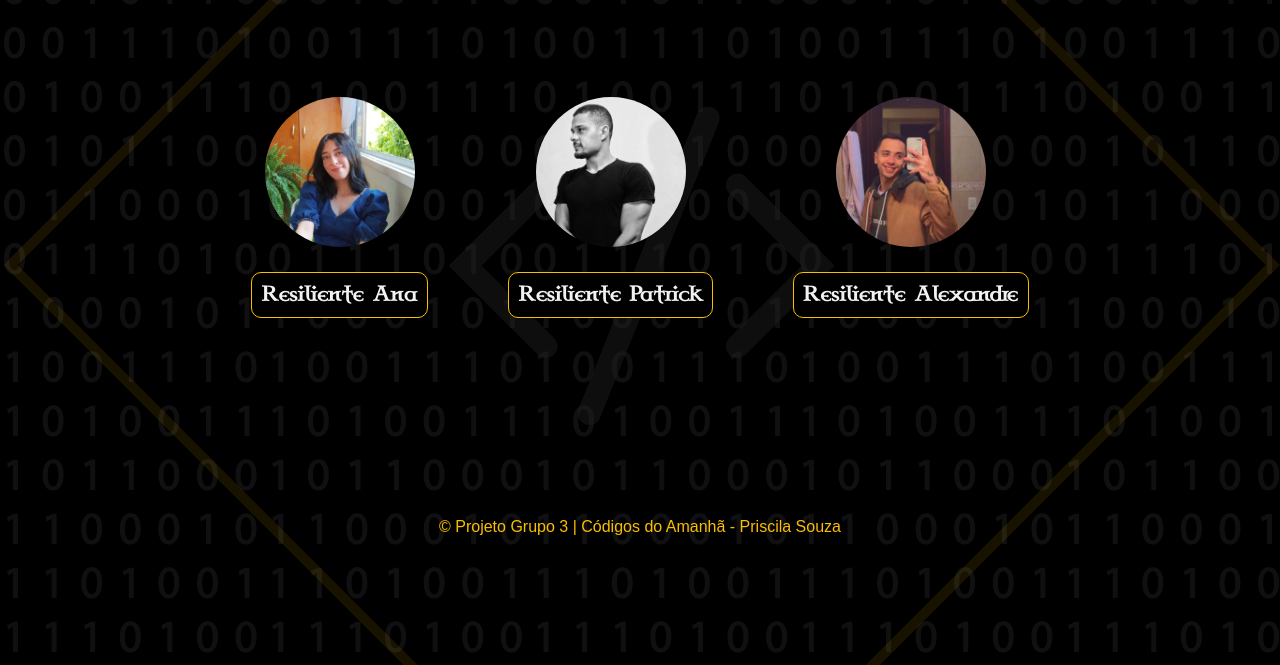
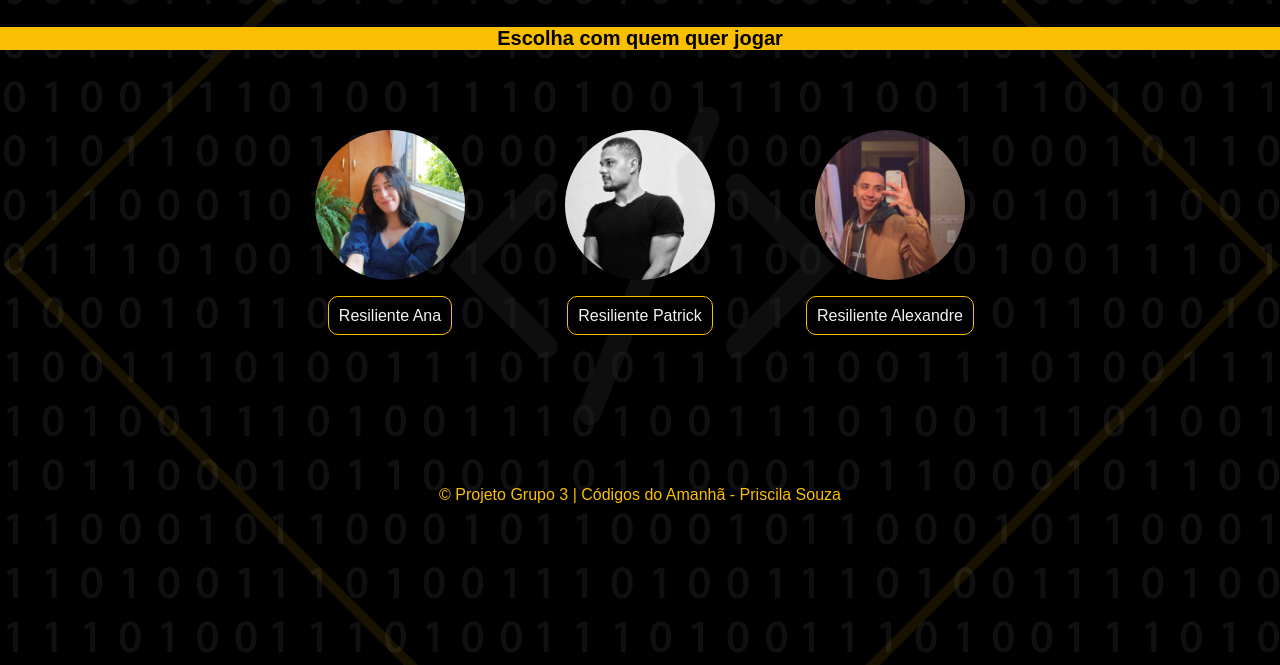
Before and after one commit to priKSouza/projeto1-resilia, a plain HTML site: page Html/jogadores.html in a window 1280 px wide. Shown: the part 135-800 px from the top of the page. Drawn offline with Linux system fonts and the light colour scheme; files whose address does not match are found by name.

Commit message:
Modifiquei a página de jogadores

```diff
--- a/Css/style.css
+++ b/Css/style.css
@@ -27,11 +27,23 @@ body {
   background-size: cover;
 }
 
+main{
+  display: flex;
+  justify-content: center;
+  background-color: #fabe02;
+}
+
+.escolha{
+  font-size: 20px;
+  color: #000;
+  font-family: Arial, Helvetica, sans-serif;
+}
+
 .jogadores {
   display: flex;
   justify-content: center;
   text-align: center;
-  margin: 50px;
+  margin: 30px;
 }
 
 .foto-card1, .foto-card2, .foto-card3{
@@ -49,13 +61,13 @@ body {
   margin: 30px;
 }
 
-h3 {
+a {
   text-decoration: none;
   color: #f2f2f2;
-  font-family: 'lol', Helvetica, sans-serif;
+  font-family: Arial, Helvetica, sans-serif;
 }
 
-h3:hover {
+a:hover {
   color: #000;
 }
 
@@ -76,7 +88,7 @@ h3:hover {
 }
 
 footer {
-  margin-top: 160px;
+  margin-top: 130px;
   text-align: center;
   color: #fabe02;
   font-family: Arial, Helvetica, sans-serif;
--- a/Html/jogadores.html
+++ b/Html/jogadores.html
@@ -12,6 +12,10 @@
       <h1 class="texto-header">League of Resilia</h1>
     </header>
 
+    <main>
+      <h2 class="escolha">Escolha com quem quer jogar</h2>
+    </main>
+
     <div class="jogadores">
       <div class="card1">
         <div class="foto-card1">
@@ -21,7 +25,7 @@
             alt="Foto do personagem 1"
           />
         </div>
-        <h3 class="botao1">Resiliente Ana</h3>
+        <a href="./jogador1.html" class="botao1">Resiliente Ana</a href="">
       </div>
 
       <div class="card2">
@@ -32,7 +36,7 @@
             alt="Foto do personagem 1"
           />
         </div>
-        <h3 class="botao2">Resiliente Patrick</h3>
+        <a href="./jogador2.html" class="botao2">Resiliente Patrick</a href="">
       </div>
 
       <div class="card3">
@@ -43,7 +47,7 @@
             alt="Foto do personagem 1"
           />
         </div>
-        <h3 class="botao3">Resiliente Alexandre</h3>
+        <a href="./jogador3.html" class="botao3">Resiliente Alexandre</a href="">
       </div>
     </div>
 
```
Also changed, not shown: Css/index.css (+4 -4 lines).
